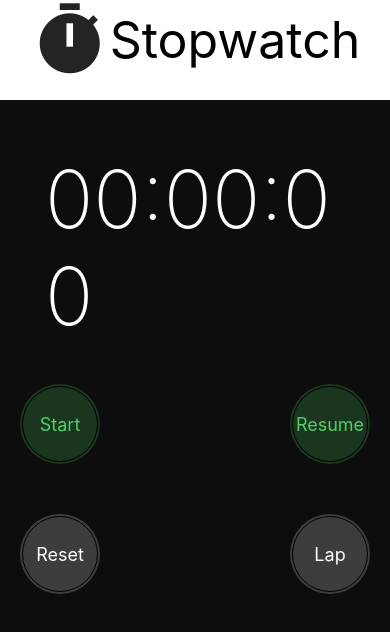
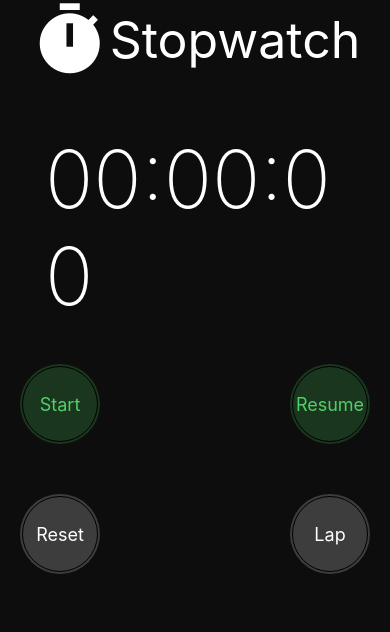
Before and after one commit to Shopify/eng-intern-assessment-react-native, a React Native app: screen / in a window 390 px wide. Shown: the top 632 px of the page. Built offline with nearby package versions, Linux system fonts and the light colour scheme.

Commit message:
Completed all UI changes

```diff
--- a/App.tsx
+++ b/App.tsx
@@ -11,11 +11,11 @@ export default function App() {
           name='timer'
           type='material-community'
           size={80}
+          color={'#fff'}
         />
         <Text style= {styles.text}>Stopwatch</Text>
       </View>
       <StopWatch />
-      {/* <StatusBar style="auto" /> */}
     </View>
   );
 }
@@ -23,7 +23,7 @@ export default function App() {
 const styles = StyleSheet.create({
   container: {
     flex: 1,
-    backgroundColor: '#fff',
+    backgroundColor: '#0D0D0D',
     alignItems: 'stretch',
     justifyContent: 'flex-start',
   },
@@ -32,9 +32,9 @@ const styles = StyleSheet.create({
     alignItems: 'center',
     justifyContent: 'center',
     paddingTop: StatusBar.currentHeight,
-    paddingBottom: 20
   },
   text: {
-    fontSize: 50
+    fontSize: 50,
+    color: '#fff'
   },
 });
--- a/src/StopWatchButton.tsx
+++ b/src/StopWatchButton.tsx
@@ -33,11 +33,11 @@ const styles = StyleSheet.create({
     borderWidth: 1,
     justifyContent: 'center',
     alignItems: 'center',
-    color: 'white'
+    color: '#fff'
   },
   buttonTitle: {
     fontSize: 18,
-    color: 'white'
+    color: '#fff'
   },
 });
 
```
